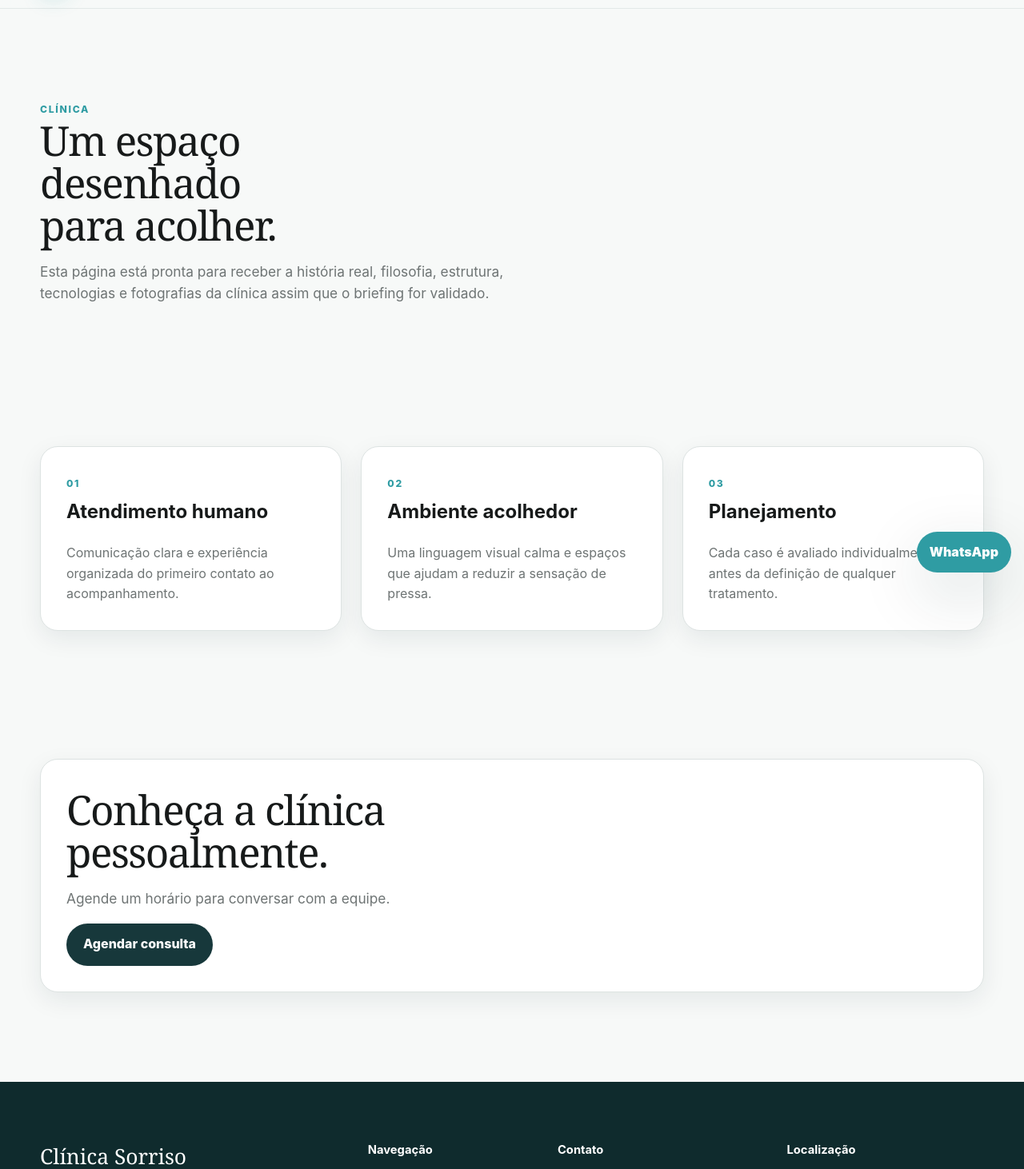
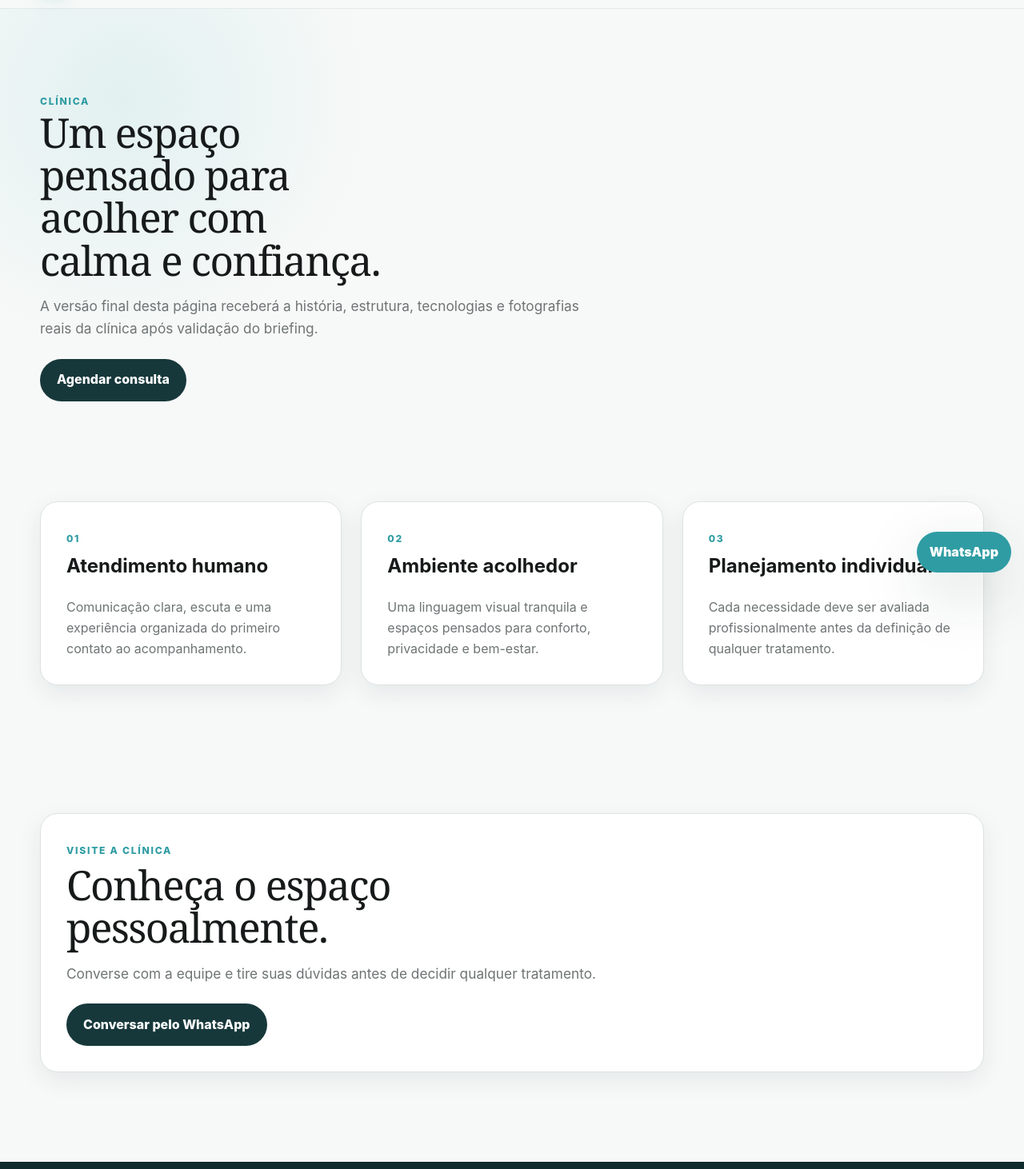
Before and after one commit to mandresoeiro/Clinica-Sorriso, a React (Vite) app: page /clinica in a window 1280 px wide. Shown: the part 68-1530 px from the top of the page at 80% size. Built offline with nearby package versions, Linux system fonts and the light colour scheme.

Commit message:
refactor: polish internal pages for demo release

```diff
--- a/src/pages/Clinic.tsx
+++ b/src/pages/Clinic.tsx
@@ -1,3 +1,61 @@
 import { Button } from '../components/ui/Button'
 import { whatsappUrl } from '../config/site.config'
-export function Clinic(){return <><section className="section"><div className="container"><span className="eyebrow">Clínica</span><h1 className="title">Um espaço desenhado para acolher.</h1><p className="lead">Esta página está pronta para receber a história real, filosofia, estrutura, tecnologias e fotografias da clínica assim que o briefing for validado.</p></div></section><section className="section--tight"><div className="container grid grid-3"><div className="card"><span className="eyebrow">01</span><h2>Atendimento humano</h2><p className="muted">Comunicação clara e experiência organizada do primeiro contato ao acompanhamento.</p></div><div className="card"><span className="eyebrow">02</span><h2>Ambiente acolhedor</h2><p className="muted">Uma linguagem visual calma e espaços que ajudam a reduzir a sensação de pressa.</p></div><div className="card"><span className="eyebrow">03</span><h2>Planejamento</h2><p className="muted">Cada caso é avaliado individualmente antes da definição de qualquer tratamento.</p></div></div></section><section className="section"><div className="container card"><h2 className="title">Conheça a clínica pessoalmente.</h2><p className="lead">Agende um horário para conversar com a equipe.</p><Button href={whatsappUrl} target="_blank" rel="noreferrer">Agendar consulta</Button></div></section></>}
+
+export function Clinic() {
+  return (
+    <>
+      <section className="page-hero">
+        <div className="container">
+          <span className="eyebrow">Clínica</span>
+          <h1 className="title">Um espaço pensado para acolher com calma e confiança.</h1>
+          <p className="lead">
+            A versão final desta página receberá a história, estrutura, tecnologias
+            e fotografias reais da clínica após validação do briefing.
+          </p>
+          <div className="page-actions">
+            <Button href={whatsappUrl} target="_blank" rel="noreferrer">Agendar consulta</Button>
+          </div>
+        </div>
+      </section>
+
+      <section className="section--tight">
+        <div className="container grid grid-3">
+          <article className="card">
+            <span className="eyebrow">01</span>
+            <h2>Atendimento humano</h2>
+            <p className="muted">
+              Comunicação clara, escuta e uma experiência organizada do primeiro contato ao acompanhamento.
+            </p>
+          </article>
+
+          <article className="card">
+            <span className="eyebrow">02</span>
+            <h2>Ambiente acolhedor</h2>
+            <p className="muted">
+              Uma linguagem visual tranquila e espaços pensados para conforto, privacidade e bem-estar.
+            </p>
+          </article>
+
+          <article className="card">
+            <span className="eyebrow">03</span>
+            <h2>Planejamento individual</h2>
+            <p className="muted">
+              Cada necessidade deve ser avaliada profissionalmente antes da definição de qualquer tratamento.
+            </p>
+          </article>
+        </div>
+      </section>
+
+      <section className="section">
+        <div className="container card">
+          <span className="eyebrow">Visite a clínica</span>
+          <h2 className="title">Conheça o espaço pessoalmente.</h2>
+          <p className="lead">Converse com a equipe e tire suas dúvidas antes de decidir qualquer tratamento.</p>
+          <div className="page-actions">
+            <Button href={whatsappUrl} target="_blank" rel="noreferrer">Conversar pelo WhatsApp</Button>
+          </div>
+        </div>
+      </section>
+    </>
+  )
+}
```
